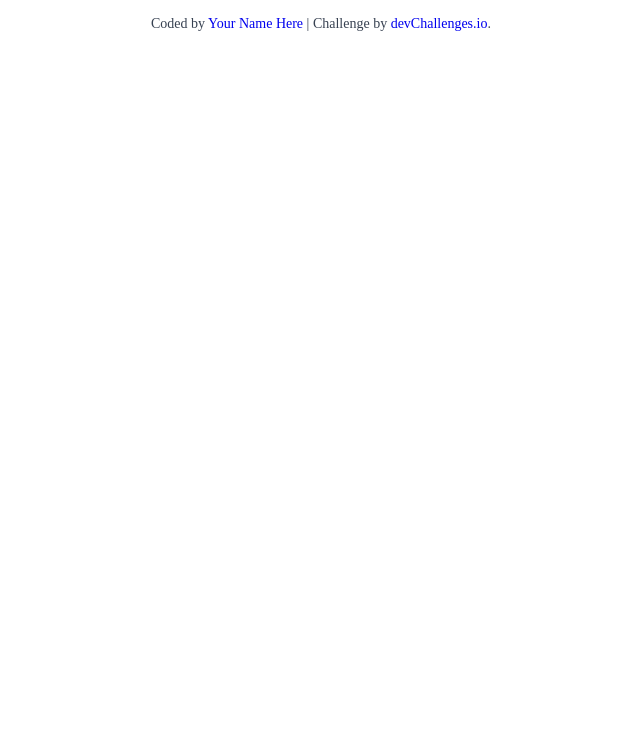
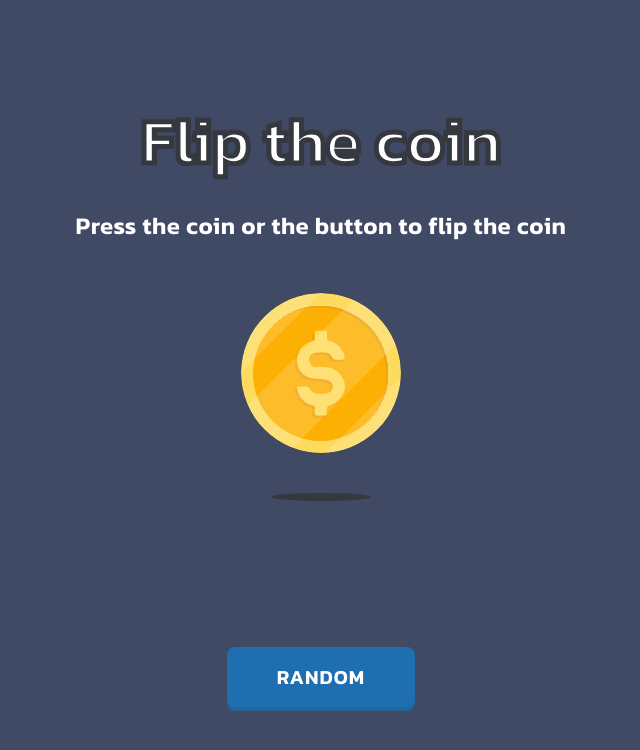
Before and after one commit to OscarGAV/DevChallenges.io---Flip-The-Coin, a plain HTML site: page index.html in a window 1280 px wide. Shown: the whole page, without its empty margins (319-959 px from the left). Drawn offline with Linux system fonts and the light colour scheme.

Commit message:
feat: implement coin result display, button, styles and js

```diff
--- a/index.html
+++ b/index.html
@@ -11,9 +11,13 @@
       sizes="96x96"
     />
 
+    <link
+      href="https://fonts.googleapis.com/css2?family=Kanit:wght@600&display=swap"
+      rel="stylesheet"
+    />
+
     <title>Flip the coin | devChallenges.io</title>
 
-    <!--You are welcome to delete these styles or modify them in your own stylesheet -->
     <style>
         * {
             margin: 0;
@@ -22,37 +26,224 @@
         }
 
         body {
-        height: 100vh;
+            background-color: #404a65;
+            font-family: 'Kanit', sans-serif;
+            min-height: 100vh;
+            display: flex;
+            align-items: center;
+            justify-content: center;
+            padding: 20px;
         }
 
-      .author-info {
-        font-size: 14px;
+        .container {
             text-align: center;
-        margin-top: 16px;
-        color: rgb(55, 65, 81);
+            max-width: 500px;
+            width: 100%;
         }
 
-      .author-info a {
-        text-decoration: none;
+        h1 {
+            color: #ffffff;
+            font-size: 64px;
+            margin-bottom: 20px;
+            font-weight: 600;
+            text-shadow: 2px 2px 0px #35383f;
+            -webkit-text-stroke-width: 5px;
+            -webkit-text-stroke-color: #35383f;
+        }
+
+        .subtitle {
+            color: #ffffff;
+            font-size: 24px;
+            margin-bottom: 50px;
+            font-weight: 600;
+            letter-spacing: 0.5px;
+        }
+
+        .coin-container {
+            margin-bottom: 40px;
+            perspective: 1000px;
+        }
+
+        .coin {
+            width: 160px;
+            height: 160px;
+            margin: 0 auto 30px;
+            position: relative;
+            border-radius: 50%;
+            background: transparent;
+            display: block;
+            cursor: pointer;
+            transition: transform 0.3s ease;
+            -webkit-backface-visibility: hidden;
+            backface-visibility: hidden;
+        }
+
+        .coin img.side {
+            position: absolute;
+            inset: 0;
+            width: 100%;
+            height: 100%;
+            display: block;
+            object-fit: contain;
+            border-radius: 50%;
+            pointer-events: none;
+            -webkit-backface-visibility: hidden;
+            backface-visibility: hidden;
+        }
+
+        .coin:hover {
+            transform: scale(1.05);
+        }
+
+        .coin.flipping {
+            animation: flip 0.6s ease-in-out;
+        }
+
+        @keyframes flip {
+            0% {
+                transform: rotateY(0) rotateX(0);
+            }
+            50% {
+                transform: rotateY(180deg) rotateX(10deg);
+            }
+            100% {
+                transform: rotateY(360deg) rotateX(0);
+            }
+        }
+
+        .result {
+            color: #ffffff;
+            font-size: 48px;
+            font-weight: 600;
+            margin-bottom: 40px;
+            letter-spacing: 1px;
+            min-height: 60px;
+            display: flex;
+            align-items: center;
+            justify-content: center;
+        }
+
+        .flip-button {
+            background-color: #1f6fb0;
+            color: #ffffff;
+            border: none;
+            padding: 15px 50px;
+            font-size: 20px;
+            font-family: 'Kanit', sans-serif;
+            font-weight: 600;
+            border-radius: 8px;
+            cursor: pointer;
+            box-shadow: 0px 4px 0px 0px #23649b;
+            transition: transform 0.1s ease, box-shadow 0.1s ease;
+            text-transform: uppercase;
+            letter-spacing: 1px;
+        }
+
+        .flip-button:hover {
+            transform: translateY(-2px);
+            box-shadow: 0px 6px 0px 0px #23649b;
+        }
+
+        .flip-button:active {
+            transform: translateY(4px);
+            box-shadow: 0px 0px 0px 0px #23649b;
+        }
+
+        .flip-button:disabled {
+            opacity: 0.7;
+            cursor: not-allowed;
+        }
+
+        @media (max-width: 600px) {
+            h1 {
+                font-size: 48px;
+                -webkit-text-stroke-width: 3px;
+            }
+
+            .subtitle {
+                font-size: 18px;
+            }
+
+            .coin {
+                width: 120px;
+                height: 120px;
+                font-size: 40px;
+            }
+
+            .result {
+                font-size: 36px;
+            }
+
+            .flip-button {
+                padding: 12px 40px;
+                font-size: 18px;
+            }
         }
     </style>
   </head>
+
   <body>
-    <!--
+    <div class="container">
+        <h1>Flip the coin</h1>
+        <p class="subtitle">Press the coin or the button to flip the coin</p>
 
-    Flip a Coin Game
-    Press the coin or the button to flip the coin
-    Head
-    Tail
-    Random
+        <div class="coin-container">
+            <div class="coin" id="coin">
+                <img src="resources/heads.svg" alt="Heads" id="headsImg" class="side" />
+                <img src="resources/tails.svg" alt="Tails" id="tailsImg" class="side" style="display:none" />
+            </div>
+            <img src="resources/shadow.svg" alt="shadow" />
+        </div>
 
-    -->
+        <div class="result" id="result"></div>
 
-    <div class="author-info">
-      Coded by <a href="#">Your Name Here</a> | Challenge by
-      <a href="https://www.devchallenges.io?ref=challenge" target="_blank"
-        >devChallenges.io</a
-      >.
+        <button class="flip-button" id="flipBtn">RANDOM</button>
     </div>
+
+    <script>
+        const coin = document.getElementById('coin');
+        const headsImg = document.getElementById('headsImg');
+        const tailsImg = document.getElementById('tailsImg');
+        const flipBtn = document.getElementById('flipBtn');
+        const result = document.getElementById('result');
+        let isFlipping = false;
+
+        // Inicial: mostrar heads
+        headsImg.style.display = 'block';
+        tailsImg.style.display = 'none';
+
+        function performFlip() {
+            if (isFlipping) return;
+
+            isFlipping = true;
+            flipBtn.disabled = true;
+            result.textContent = '';
+
+            // Add flipping animation
+            coin.classList.add('flipping');
+
+            // Simulate flip duration
+            setTimeout(() => {
+                const isHeads = Math.random() < 0.5;
+                if (isHeads) {
+                    headsImg.style.display = 'block';
+                    tailsImg.style.display = 'none';
+                    result.textContent = 'Heads';
+                } else {
+                    headsImg.style.display = 'none';
+                    tailsImg.style.display = 'block';
+                    result.textContent = 'Tails';
+                }
+
+                coin.classList.remove('flipping');
+                isFlipping = false;
+                flipBtn.disabled = false;
+            }, 600);
+        }
+
+        // Event listeners
+        flipBtn.addEventListener('click', performFlip);
+        coin.addEventListener('click', performFlip);
+    </script>
   </body>
 </html>
```
Lines whose indentation alone changed are shown as unchanged.
